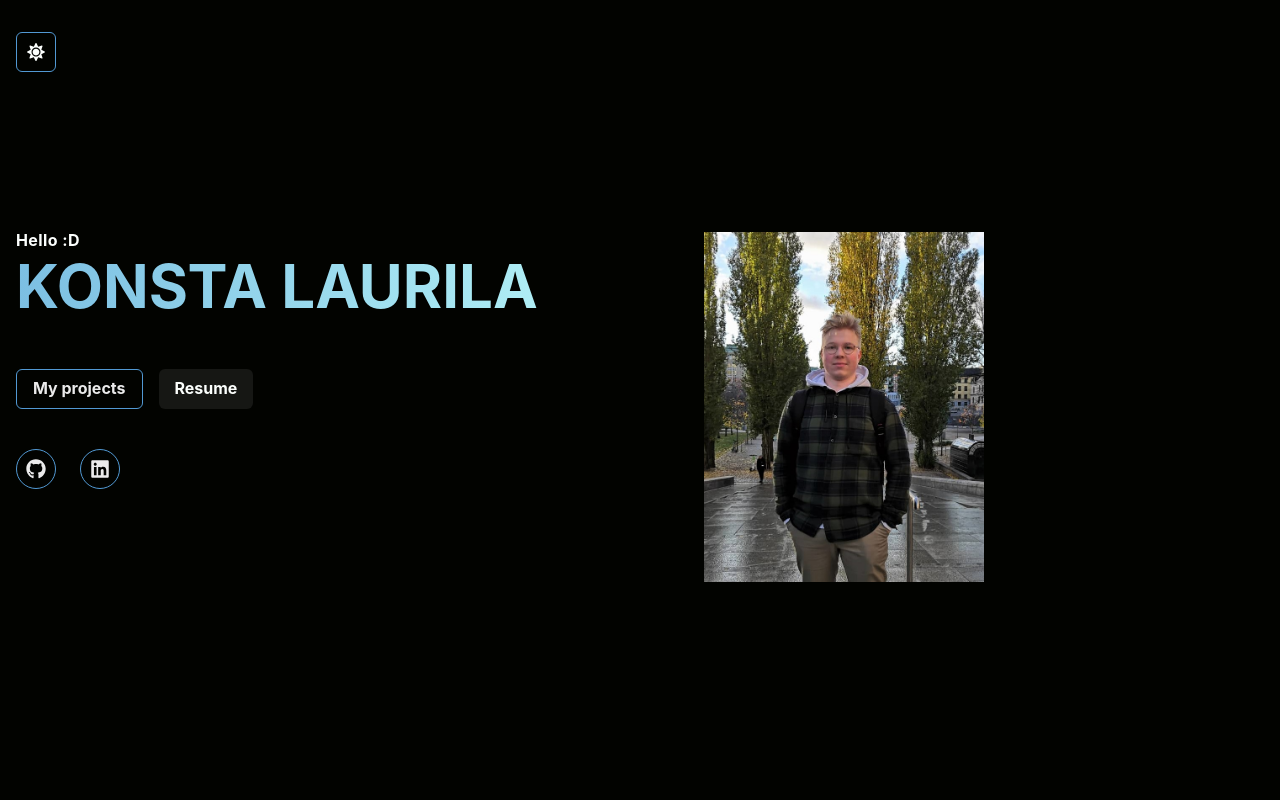
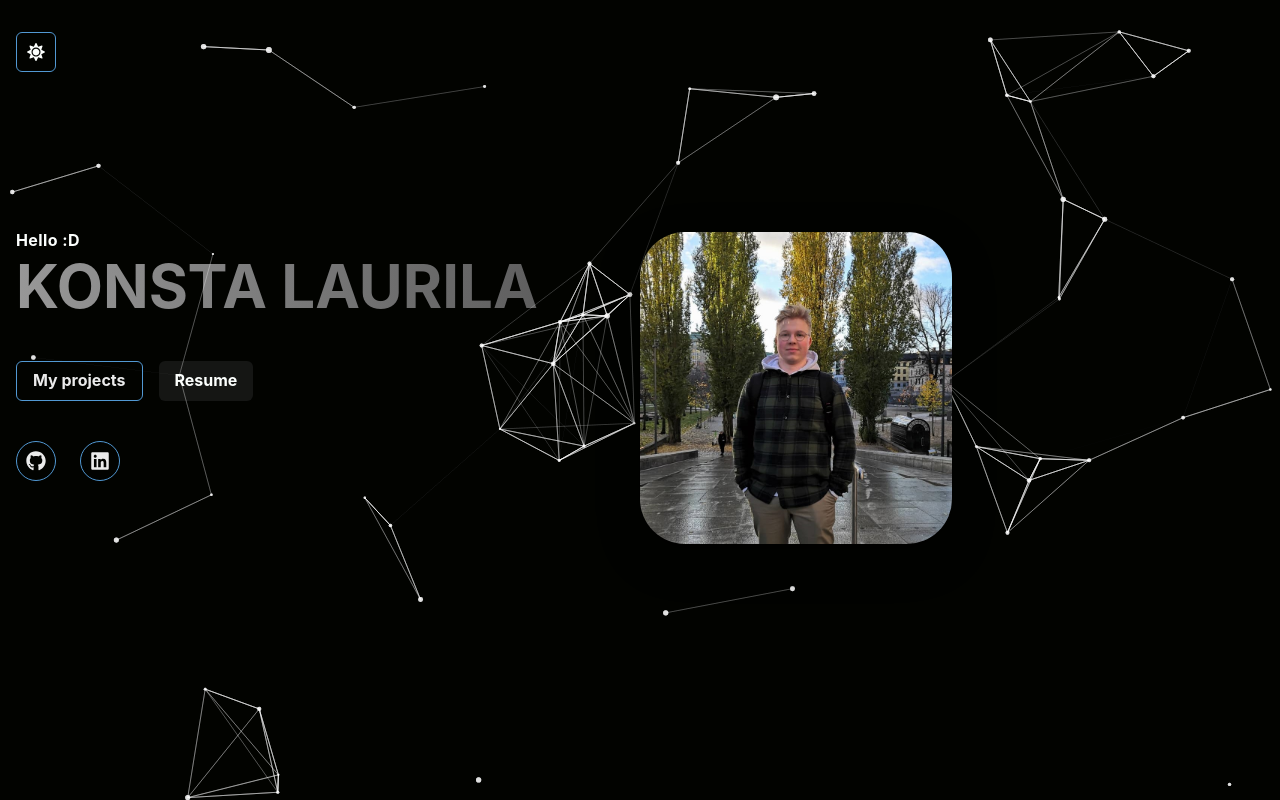
Before and after one commit to laurilako/portfolio, a React (Create React App) app: page / in a window 1280 px wide. Built offline with nearby package versions, Linux system fonts and the light colour scheme.

Commit message:
fixes, profile, background

```diff
--- a/package.json
+++ b/package.json
@@ -19,6 +19,7 @@
     "react-router-dom": "^6.1.1",
     "react-scripts": "4.0.3",
     "react-scroll": "^1.8.4",
+    "react-tsparticles": "^1.37.5",
     "web-vitals": "^1.1.2"
   },
   "scripts": {
--- a/src/App.js
+++ b/src/App.js
@@ -1,14 +1,20 @@
 import React from 'react';
 import Nav from './components/Nav'
 import Hero from './components/Hero'
+import ParticleBg from './components/ParticleBg';
 import { BrowserRouter as Router } from 'react-router-dom';
 
 function App() {
   return (
-    <Router>
+    <>
+      <div>
+        <ParticleBg />
+      </div>
+      <Router>
         <Nav />
         <Hero />
-    </Router>
+      </Router>
+    </>
   );
 }
 
--- a/src/components/Hero.js
+++ b/src/components/Hero.js
@@ -1,4 +1,3 @@
-
 import {
     Box,
     Stack,
@@ -15,42 +14,50 @@ import {
     keyframes,
   } from '@chakra-ui/react';
   import { FaLinkedin, FaGithub } from 'react-icons/fa';
-//   import Blur from './Blur';
-  import homeImg from '../assets/image1.jpg';
+import homeImg from '../assets/image1.jpg';
+import { useMediaQuery } from '@chakra-ui/react'
 //   import { HashLink } from 'react-router-hash-link';
 
-  const gradient = keyframes`
+const gradient = keyframes`
     0% {background-position:0% ;}
     100% {background-position:100% ;}
   `;
 
-  const animation = `${gradient} cubic-bezier(0.59, 0.82, 0.08, 0.55) 1s infinite alternate`;
+const animation = `${gradient} cubic-bezier(0.59, 0.82, 0.08, 0.55) 3s infinite alternate`;
 
-  export default function Hero() {
+function Hero() {
+    const [showImage, hideImage] = useMediaQuery([
+      '(min-width: 768px)',
+      '(display-mode: browser)',
+    ])
+
+    function determine(){
+      if(showImage){
+
+      }
+    }
+
     return (
       <Box id="hero">
         <Container
           as={SimpleGrid}
           maxW={'7xl'}
           columns={{ base: 1, md: 2 }}
-          spacing={{ base: 10, lg: 32 }}
-          py={{ base: 10, sm: 20, lg: 32 }}
-        >
+          py={{ base: 10, sm: 20, lg: 32 }}>
           <Stack spacing={{ base: 5, md: 10 }}>
             <Heading
               lineHeight={1}
               fontWeight={600}
-              fontSize={{ base: '3xl', sm: '4xl', lg: '6xl' }}
-            >
+              fontSize={{ base: '3xl', sm: '4xl', lg: '6xl' }}>
               <Text mb="2" fontSize="md" fontWeight="bold" letterSpacing="wide">
                 Hello :D
               </Text>
               <Text
-                mb="2"
+                mb="0"
                 w="full"
                 paddingBottom="5px"
                 bgClip="text"
-                bgGradient="linear(to-r,#5299D3,#C0FDFB)"
+                bgGradient="linear(to-r,#A9A9A9,#212121)"
                 fontWeight="bold"
                 bgSize="200% auto"
                 animation={animation}
@@ -91,8 +98,7 @@ import {
               </Link>
               <Link
                 rel="noopener"
-                href={'https://www.linkedin.com/in/konsta-laurila-2489451bb/'}
-              >
+                href={'https://www.linkedin.com/in/konsta-laurila-2489451bb/'}>
                 <IconButton
                   variant="outline"
                   aria-label="Go to LinkedIn Profile"
@@ -105,39 +111,27 @@ import {
           </Stack>
           <Flex
             flex={1}
-            justify={'center'}
+            justify={'left'}
             align={'center'}
             position={'relative'}
-            w={'full'}
-          >
-            <Box
-              position={'relative'}
-              height={'350px'}
-              // rounded={'2xl'}
-              // boxShadow={'2xl'}
-              width={'full'}
-              overflow={'hidden'}
-            >
+            w={'full'}>
+            {showImage ? (
               <Image
+                boxShadow='dark-lg'
+                rounded='md'
+                borderRadius={'45px'}
                 htmlWidth="410px"
                 htmlHeight="521px"
-                alt={'Hero Image'}
+                alt={'Prof image'}
                 w={'50%'}
                 h={'100%'}
                 fit={'cover'}
-                align={'center'}
                 src={homeImg}
-              />
-            </Box>
+              />) : (<></>)}
           </Flex>
         </Container>
-        {/* <Blur
-          position={'absolute'}
-          top={-10}
-          left={-10}
-          style={{ filter: 'blur(3px)' }}
-          zIndex={-2}
-        /> */}
       </Box>
     );
   }
+
+export default Hero;
--- /dev/null
+++ b/src/components/ParticleBg.js
@@ -0,0 +1,31 @@
+import React from "react";
+import Particles from "react-tsparticles";
+import particlesConfigDark from "../config/particle-configDark";
+import particlesConfigLight from "../config/particle-configLight";
+import { useColorModeValue, useColorMode } from '@chakra-ui/react';
+
+function ParticleBg() {
+
+    const particlesInit = (main) => {
+        console.log(main);
+
+        // you can initialize the tsParticles instance (main) here, adding custom shapes or presets
+        };
+
+        const particlesLoaded = (container) => {
+        console.log(container);
+        };
+
+    const config = useColorModeValue(particlesConfigLight, particlesConfigDark)
+
+  return (
+    <Particles
+      id="tsparticles"
+      init={particlesInit}
+      loaded={particlesLoaded}
+      options={config}
+    />
+  );
+};
+
+export default ParticleBg
--- /dev/null
+++ b/src/config/particle-configDark.js
@@ -0,0 +1,113 @@
+
+const particlesConfigDark = {
+    particles: {
+      number: {
+        value: 45,
+        density: {
+          enable: true,
+          value_area: 800
+        }
+      },
+      color: {
+        value: "#ffffff",
+        },
+      shape: {
+        type: "circle",
+        stroke: {
+          width: 0,
+          color: "#000000"
+        },
+        polygon: {
+          nb_sides: 5
+        },
+        image: {
+          src: "img/github.svg",
+          width: 100,
+          height: 100
+        }
+      },
+      opacity: {
+        value: 0.5,
+        random: false,
+        anim: {
+          enable: false,
+          speed: 1,
+          opacity_min: 0.1,
+          sync: false
+        }
+      },
+      size: {
+        value: 3,
+        random: true,
+        anim: {
+          enable: false,
+          speed: 40,
+          size_min: 0.1,
+          sync: false
+        }
+      },
+      line_linked: {
+        enable: true,
+        distance: 150,
+        color: "#ffffff",
+        opacity: 0.4,
+        width: 1
+      },
+      move: {
+        enable: true,
+        speed: 1.603412060865523,
+        direction: "none",
+        random: false,
+        straight: false,
+        out_mode: "out",
+        bounce: false,
+        attract: {
+          enable: false,
+          rotateX: 600,
+          rotateY: 1200
+        }
+      }
+    },
+    interactivity: {
+      detect_on: "canvas",
+      events: {
+        onhover: {
+          enable: false,
+          mode: "grab"
+        },
+        onclick: {
+          enable: true,
+          mode: "push"
+        },
+        resize: true
+      },
+      modes: {
+        grab: {
+          distance: 400,
+          line_linked: {
+            opacity: 1
+          }
+        },
+        bubble: {
+          distance: 400,
+          size: 40,
+          duration: 2,
+          opacity: 8,
+          speed: 3
+        },
+        repulse: {
+          distance: 200,
+          duration: 0.4
+        },
+        push: {
+          particles_nb: 2
+        },
+        remove: {
+          particles_nb: 2
+        }
+      }
+    },
+    retina_detect: true
+  };
+
+export default particlesConfigDark
--- /dev/null
+++ b/src/config/particle-configLight.js
@@ -0,0 +1,113 @@
+
+const particlesConfigLight = {
+    particles: {
+      number: {
+        value: 80,
+        density: {
+          enable: true,
+          value_area: 800
+        }
+      },
+      color: {
+        value: "#000000",
+        },
+      shape: {
+        type: "circle",
+        stroke: {
+          width: 0,
+          color: "#FFFFFF"
+        },
+        polygon: {
+          nb_sides: 5
+        },
+        image: {
+          src: "img/github.svg",
+          width: 100,
+          height: 100
+        }
+      },
+      opacity: {
+        value: 0.5,
+        random: false,
+        anim: {
+          enable: false,
+          speed: 1,
+          opacity_min: 0.1,
+          sync: false
+        }
+      },
+      size: {
+        value: 3,
+        random: true,
+        anim: {
+          enable: false,
+          speed: 40,
+          size_min: 0.1,
+          sync: false
+        }
+      },
+      line_linked: {
+        enable: true,
+        distance: 150,
+        color: "#000000",
+        opacity: 0.4,
+        width: 1
+      },
+      move: {
+        enable: true,
+        speed: 1.603412060865523,
+        direction: "none",
+        random: false,
+        straight: false,
+        out_mode: "out",
+        bounce: false,
+        attract: {
+          enable: false,
+          rotateX: 600,
+          rotateY: 1200
+        }
+      }
+    },
+    interactivity: {
+      detect_on: "canvas",
+      events: {
+        onhover: {
+          enable: false,
+          mode: "grab"
+        },
+        onclick: {
+          enable: true,
+          mode: "push"
+        },
+        resize: true
+      },
+      modes: {
+        grab: {
+          distance: 400,
+          line_linked: {
+            opacity: 1
+          }
+        },
+        bubble: {
+          distance: 400,
+          size: 40,
+          duration: 2,
+          opacity: 8,
+          speed: 3
+        },
+        repulse: {
+          distance: 200,
+          duration: 0.4
+        },
+        push: {
+          particles_nb: 4
+        },
+        remove: {
+          particles_nb: 2
+        }
+      }
+    },
+    retina_detect: true
+  };
+
+export default particlesConfigLight
```
Also changed, not shown: src/components/Blur.js (+8 -14 lines), 1 other file (tests, documents, lock files or other folders).
